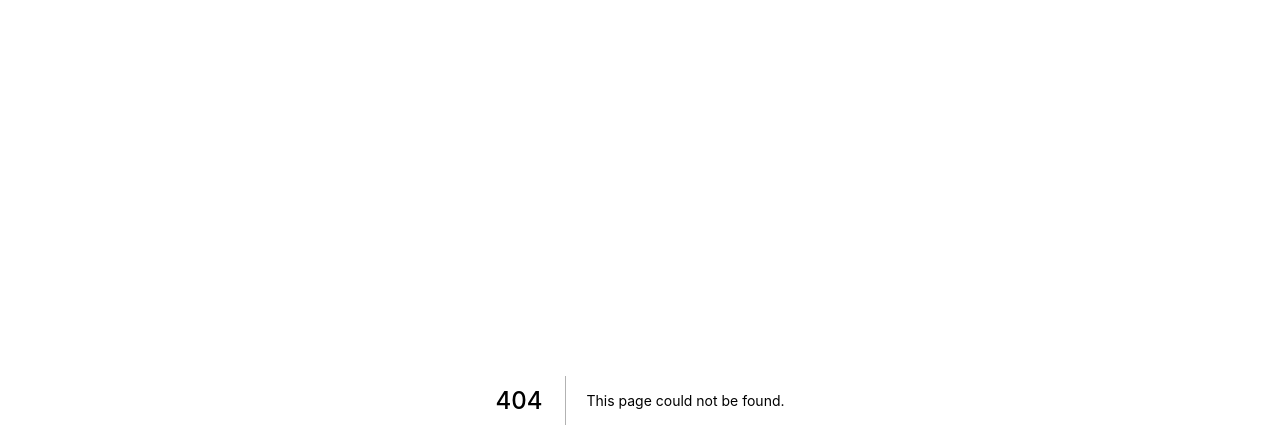
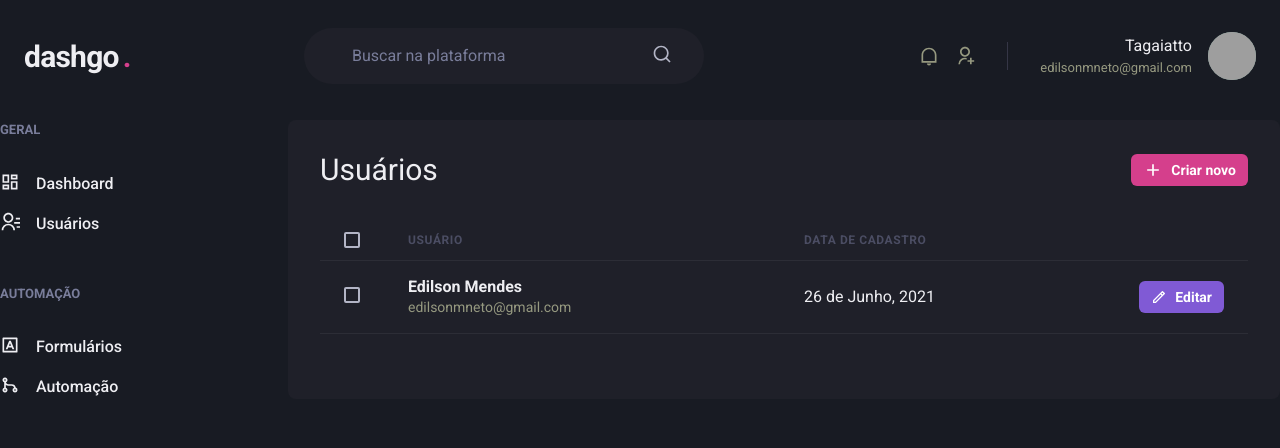
Before and after one commit to Tagaiatto/dashgo, a Next.js app: page /users in a window 1280 px wide. Before the commit this address had no page. Shown: the top 448 px of the page. Built offline with nearby package versions, Linux system fonts and the light colour scheme; grey boxes are pictures that could not be loaded.

Commit message:
Página de lista de usuários

```diff
--- a/src/pages/_document.tsx
+++ b/src/pages/_document.tsx
@@ -6,7 +6,7 @@
       <Html>
         <Head>
           <link rel="preconnect" href="https://fonts.googleapis.com" />
-          <link rel="preconnect" href="https://fonts.gstatic.com" crossorigin />
+          <link rel="preconnect" href="https://fonts.gstatic.com" />
           <link href="https://fonts.googleapis.com/css2?family=Roboto:wght@400;500;700&display=swap" rel="stylesheet" />
         </Head>
         <body>
--- /dev/null
+++ b/src/pages/users/index.tsx
@@ -0,0 +1,70 @@
+import { Box, Button, Checkbox, Flex, Heading, Icon, Text, Table, Tbody, Thead, Th, Tr, Td } from '@chakra-ui/react';
+import { RiAddLine, RiPencilLine } from 'react-icons/ri';
+import { Header } from '../../components/Header';
+import { Sidebar } from '../../components/Sidebar';
+
+export default function UserList() {
+  return (
+    <Box>
+      <Header />
+
+      <Flex w="100%" my="6" maxWidth={1480} mx="auto">
+        <Sidebar />
+
+        <Box flex="1" borderRadius={8} bg="gray.800" p="8">
+          <Flex mb="8" justify="space-between" align="center">
+            <Heading size="lg" fontWeight="normal" >Usuários</Heading>
+
+            <Button
+              as="a"
+              size="sm"
+              fontSize="sm"
+              colorScheme="pink"
+              leftIcon={<Icon as={RiAddLine} fontSize="20" />}
+            >
+              Criar novo
+            </Button>
+          </Flex>
+
+          <Table colorScheme="whiteAlpha">
+            <Thead>
+              <Tr>
+                <Th px="6" color="gray.300" width="8">
+                  <Checkbox colorScheme="pink" />
+                </Th>
+                <Th>Usuário</Th>
+                <Th>Data de cadastro</Th>
+                <Th w="8"></Th>
+              </Tr>
+            </Thead>
+            <Tbody>
+              <Tr>
+                <Td px="6">
+                  <Checkbox colorScheme="pink" />
+                </Td>
+                <Td>
+                  <Box>
+                    <Text fontWeight="bold">Edilson Mendes</Text>
+                    <Text fontSize="sm" color="gray.300">edilsonmneto@gmail.com</Text>
+                  </Box>
+                </Td>
+                <Td>26 de Junho, 2021</Td>
+                <Td>
+                  <Button
+                    as="a"
+                    size="sm"
+                    fontSize="sm"
+                    colorScheme="purple"
+                    leftIcon={<Icon as={RiPencilLine} fontSize="16" />}
+                  >
+                    Editar
+                  </Button>
+                </Td>
+              </Tr>
+            </Tbody>
+          </Table>
+        </Box>
+      </Flex>
+    </Box>
+  )
+}
```
